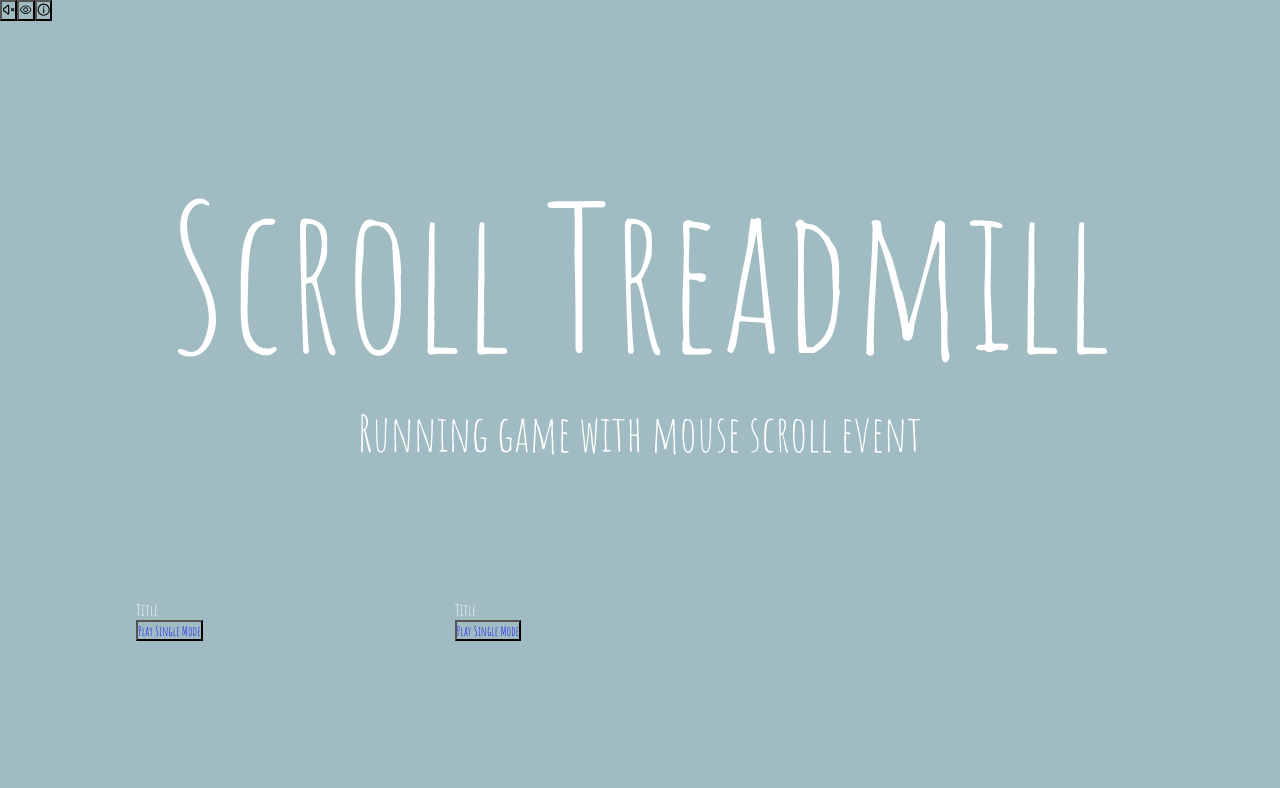
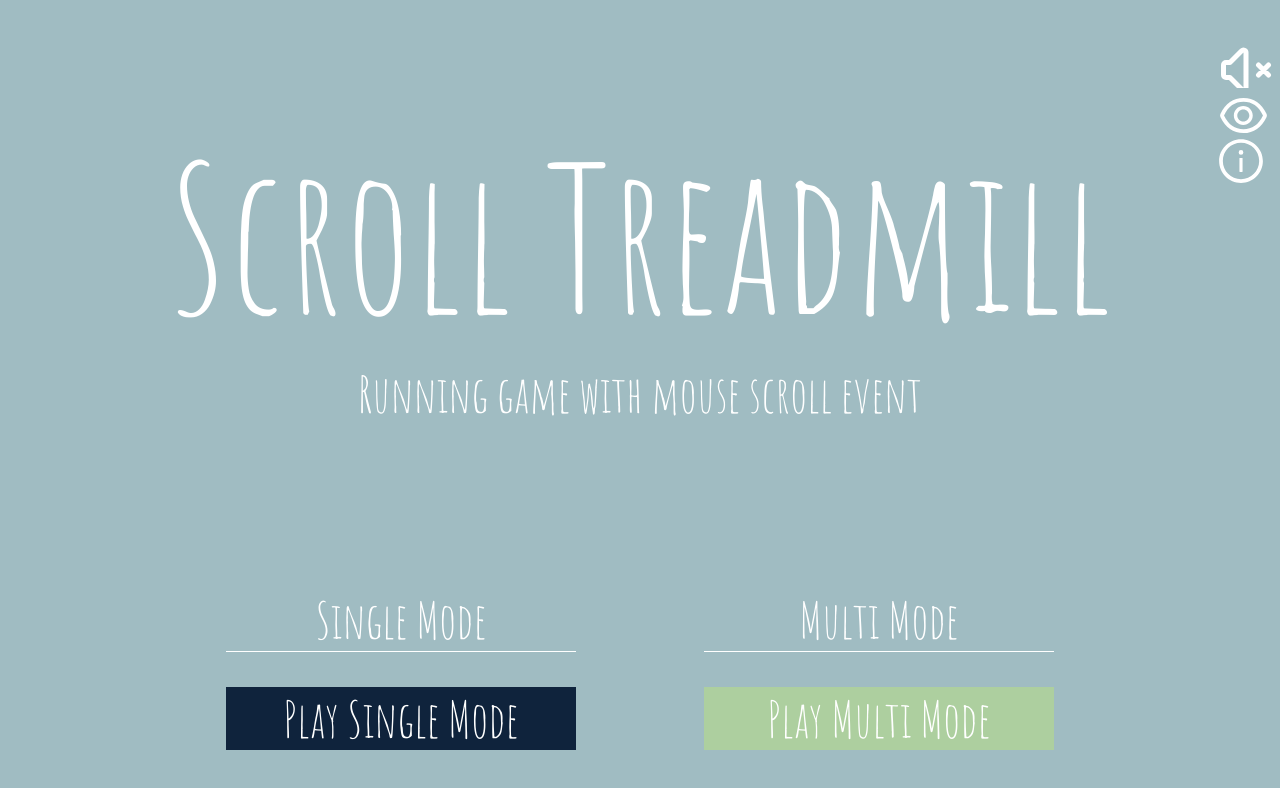
Before and after one commit to blueline1984/scroll-treadmill-frontend, a React (Create React App) app: page / in a window 1280 px wide. Shown: the top 788 px of the page. Built offline with nearby package versions, Linux system fonts and the light colour scheme.

Commit message:
[STYLE]: Add style main page

```diff
--- a/src/components/ModeSelection.js
+++ b/src/components/ModeSelection.js
@@ -3,22 +3,57 @@ import styled from "styled-components";
 
 function ModeSelection() {
   return (
-    <Wrapper>
-      <div className="title">Title</div>
-      <button>Play Single Mode</button>
-    </Wrapper>
+    <>
+      <Wrapper>
+        <div className="title">Single Mode</div>
+        <button className="single">Play Single Mode</button>
+      </Wrapper>
+      <Wrapper>
+        <div className="title">Multi Mode</div>
+        <button className="multi">Play Multi Mode</button>
+      </Wrapper>
+    </>
   );
 }
 
 const Wrapper = styled.div`
-  padding: 10%;
+  padding: 5%;
 
   .title {
+    padding: 10%;
+    padding-bottom: 0px;
+    margin-bottom: 10%;
     color: white;
+    font-size: 50px;
+    text-align: center;
+    justify-content: center;
+    align-items: center;
+    border-bottom: 1px solid white;
+    border-spacing: 5px 1rem;
   }
 
   button {
-    color: blue;
+    border: none;
+  }
+  button.single {
+    color: white;
+    width: 350px;
+    background-color: #0f233c;
+    font-size: 50px;
+  }
+  button.single: hover {
+    color: #0f233c;
+    background-color: white;
+  }
+  button.multi {
+    color: white;
+    width: 350px;
+    background-color: #adcf9f;
+    font-size: 50px;
+  }
+  button.multi: hover {
+    color: #adcf9f;
+    background-color: white;
   }
 `;
 
--- a/src/components/page/Main.js
+++ b/src/components/page/Main.js
@@ -1,6 +1,6 @@
 import React, { useState } from "react";
 import { HiOutlineVolumeOff, HiOutlineVolumeUp } from "react-icons/hi";
-import { AiOutlineEye } from "react-icons/ai";
+import { AiOutlineEye, AiOutlineInfoCircle } from "react-icons/ai";
 import { GrCircleInformation } from "react-icons/gr";
 import ModeSelection from "../ModeSelection";
 
@@ -11,34 +11,60 @@ function Main() {
 
   return (
     <>
-      {isPlaying ? (
-        <button>
-          <HiOutlineVolumeUp />
+      <IconWrapper>
+        {isPlaying ? (
+          <button className="sound">
+            <HiOutlineVolumeUp size={60} color="#fff" />
+          </button>
+        ) : (
+          <button
+            className="sound"
+            onClick={() => {
+              console.log("123");
+            }}
+          >
+            <HiOutlineVolumeOff size={60} color="#fff" />
+          </button>
+        )}
+        <button className="eye">
+          <AiOutlineEye className="logo" size={55} />
         </button>
-      ) : (
-        <button>
-          <HiOutlineVolumeOff />
+        <button className="information">
+          <AiOutlineInfoCircle size={50} color="#fff" />
         </button>
-      )}
-      <button>
-        <AiOutlineEye />
-      </button>
-      <button>
-        <GrCircleInformation />
-      </button>
+      </IconWrapper>
       <MainTitle>Scroll Treadmill</MainTitle>
       <SubTitle>Running game with mouse scroll event</SubTitle>
-      <Wrapper>
+      <ModeWrapper>
         <ModeSelection />
-        <ModeSelection />
-      </Wrapper>
+      </ModeWrapper>
     </>
   );
 }
+const IconWrapper = styled.div`
+  padding: 10px 24px;
+  button {
+    border: none;
+    position: absolute;
+    left: 95%;
+  }
+  button.sound {
+    top: 5%;
+  }
+  button.eye {
+    top: 11%;
+  }
+  button.information {
+    top: 17%;
+  }
+  .logo {
+    color: white;
+  }
+`;
 
 const MainTitle = styled.div`
   color: white;
-  margin-top: 10%;
+  margin-top: 7%;
   font-size: 200px;
   display: flex;
   justify-content: center;
@@ -54,9 +80,11 @@ const SubTitle = styled.div`
   align-items: center;
 `;
 
-const Wrapper = styled.div`
+const ModeWrapper = styled.div`
   display: flex;
-  padding: 10px;
+  justify-content: center;
+  align-items: center;
+  margin-top: 5%;
 `;
 
 export default Main;
```
